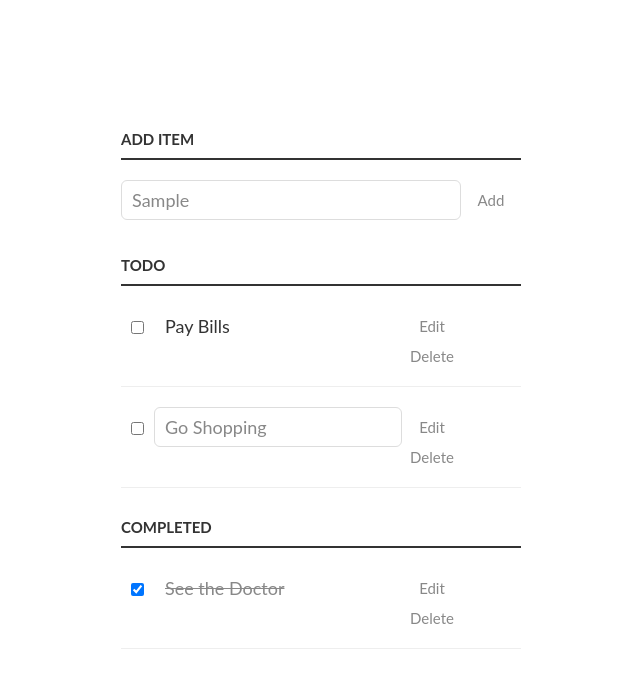
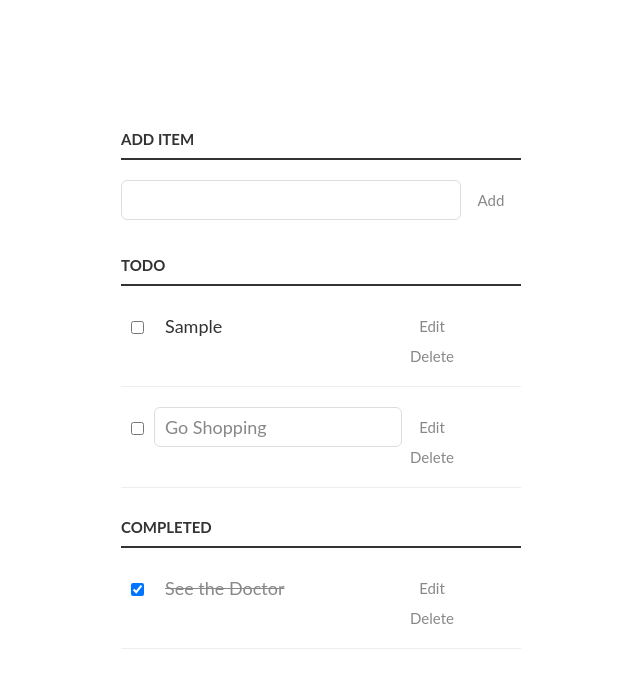
Before and after one commit to paintdrip/test2, a React (Create React App) app: page / in a window 1280 px wide. Both pictures are taken after typing "Sample" into the empty fields and a click on the button "Add". Shown: the top 688 px of the page, without its empty margins (319-959 px from the left). Built offline with nearby package versions, Linux system fonts and the light colour scheme.

Commit message:
функционал добавления и выполнения задачи

```diff
--- a/package.json
+++ b/package.json
@@ -3,6 +3,7 @@
   "version": "0.1.0",
   "private": true,
   "dependencies": {
+    "@reduxjs/toolkit": "^2.0.1",
     "@testing-library/jest-dom": "^5.17.0",
     "@testing-library/react": "^13.4.0",
     "@testing-library/user-event": "^13.5.0",
@@ -10,6 +11,7 @@
     "react-dom": "^18.2.0",
     "react-redux": "^9.0.4",
     "react-scripts": "5.0.1",
+    "uuid": "^9.0.1",
     "web-vitals": "^2.1.4"
   },
   "scripts": {
--- a/src/components/NewTask.jsx
+++ b/src/components/NewTask.jsx
@@ -1,11 +1,33 @@
-import React from 'react';
+import React, { useState } from 'react';
+import { useDispatch } from 'react-redux';
+import { addTodo } from '../features/todo/todoSlice';
+import { v4 } from 'uuid';
 
 const NewTask = () => {
+  const dispatch = useDispatch();
+  const [todoValue, setTodoValue] = useState('');
+
+  const addTodoHandler = () => {
+    const todo = {
+      id: v4(),
+      text: todoValue,
+      completed: false,
+    };
+
+    dispatch(addTodo(todo));
+    setTodoValue('');
+  };
+
   return (
     <p>
       <label for="new-task">Add Item</label>
-      <input id="new-task" type="text" />
-      <button>Add</button>
+      <input
+        onChange={(e) => setTodoValue(e.target.value)}
+        value={todoValue}
+        id="new-task"
+        type="text"
+      />
+      <button onClick={() => addTodoHandler()}>Add</button>
     </p>
   );
 };
--- /dev/null
+++ b/src/components/TodoItem.jsx
@@ -0,0 +1,23 @@
+import React from 'react';
+import { useDispatch } from 'react-redux';
+import { toggleCompletedTodo } from '../features/todo/todoSlice';
+
+const TodoItem = ({ todo }) => {
+  const dispatch = useDispatch();
+
+  const toggleTodoHandler = (id) => {
+    dispatch(toggleCompletedTodo(id));
+  };
+
+  return (
+    <li>
+      <input type="checkbox" onChange={() => toggleTodoHandler(todo.id)} />
+      <label className={todo.completed ? 'flex' : ''}>{todo.text}</label>
+      <input type="text" />
+      <button className="edit">Edit</button>
+      <button className="delete">Delete</button>
+    </li>
+  );
+};
+
+export default TodoItem;
--- a/src/components/Todos.jsx
+++ b/src/components/Todos.jsx
@@ -1,17 +1,17 @@
 import React from 'react';
+import TodoItem from './TodoItem';
+import { useSelector } from 'react-redux';
 
 const Todos = () => {
+  const todos = useSelector((state) => state.todo.todos);
+
   return (
     <>
       <h3>Todo</h3>
       <ul id="incomplete-tasks">
-        <li>
-          <input type="checkbox" />
-          <label>Pay Bills</label>
-          <input type="text" />
-          <button className="edit">Edit</button>
-          <button className="delete">Delete</button>
-        </li>
+        {todos?.map((todo) => (
+          <TodoItem todo={todo} key={todo.id} />
+        ))}
         <li className="editMode">
           <input type="checkbox" />
           <label>Go Shopping</label>
--- /dev/null
+++ b/src/features/todo/todoSlice.js
@@ -0,0 +1,22 @@
+import { createSlice } from '@reduxjs/toolkit';
+
+const initialState = {
+  todos: [],
+};
+
+export const todoSlice = createSlice({
+  name: 'todos',
+  initialState,
+  reducers: {
+    addTodo: (state, action) => {
+      state.todos.push(action.payload);
+    },
+    toggleCompletedTodo: (state, action) => {
+      const toggleTodo = state.todos.find((todo) => todo.id === action.payload);
+      toggleTodo.completed = !toggleTodo.completed;
+    },
+  },
+});
+
+export const { addTodo, toggleCompletedTodo } = todoSlice.actions;
+export default todoSlice.reducer;
--- a/src/index.js
+++ b/src/index.js
@@ -2,9 +2,14 @@ import React from 'react';
 import ReactDOM from 'react-dom/client';
 import App from './App';
 
+import { store } from './store/store';
+import { Provider } from 'react-redux';
+
 const root = ReactDOM.createRoot(document.getElementById('root'));
 root.render(
   <React.StrictMode>
-    <App />
+    <Provider store={store}>
+      <App />
+    </Provider>
   </React.StrictMode>,
 );
--- /dev/null
+++ b/src/store/store.js
@@ -0,0 +1,8 @@
+import { configureStore } from '@reduxjs/toolkit';
+import todoSlice from '../features/todo/todoSlice';
+
+export const store = configureStore({
+  reducer: {
+    todo: todoSlice,
+  },
+});
--- a/src/styles/App.css
+++ b/src/styles/App.css
@@ -120,3 +120,7 @@ ul li.editMode input[type='text'] {
 ul li.editMode label {
   display: none;
 }
+
+.flex {
+  background-color: red;
+}
```
Also changed, not shown: 1 other file (tests, documents, lock files or other folders).
